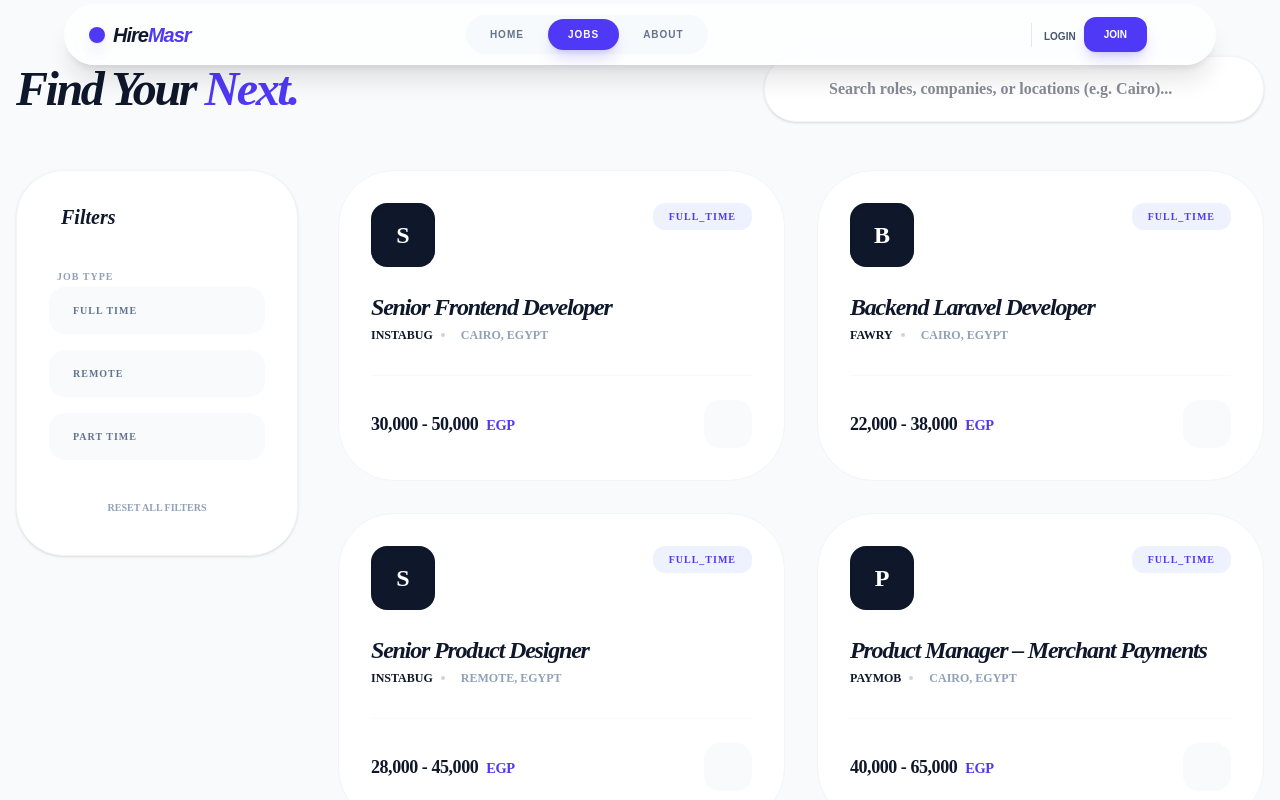
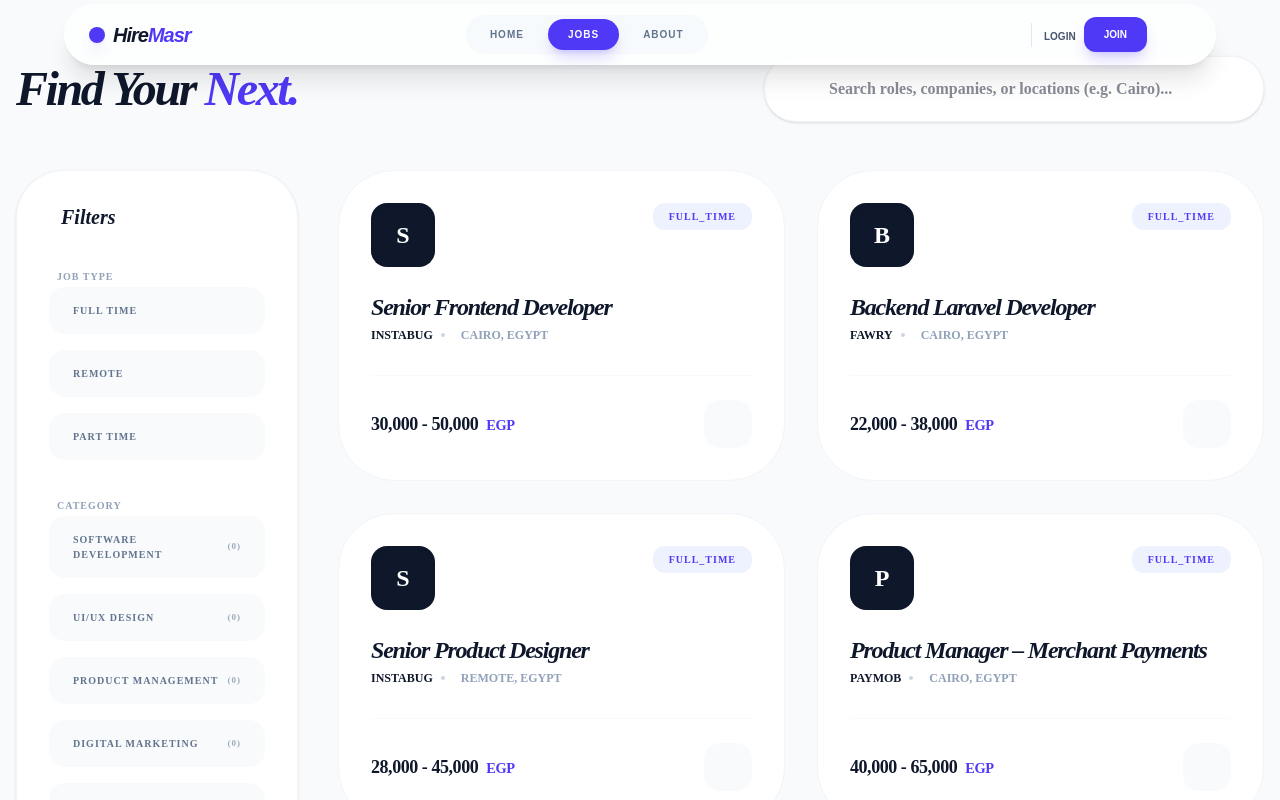
Before and after one commit to marcoreda56-bot/VueJsProject, a Vue app: page /jobs in a window 1280 px wide. Shown: the top 800 px of the page. Built offline with nearby package versions, Linux system fonts and the light colour scheme; data requests are answered from the project's data file.

Commit message:
fix bug in filteration

```diff
--- a/src/features/jobs/views/JobListView.vue
+++ b/src/features/jobs/views/JobListView.vue
@@ -46,6 +46,29 @@
             >
               {{ type.label }}
               <i v-if="selectedType === type.id" class="pi pi-check"></i>
+            </div>
+          </div>
+
+          <div class="space-y-4 mb-8">
+            <label class="text-[10px] font-black text-slate-400 uppercase tracking-widest ml-2"
+              >Category</label
+            >
+            <div
+              v-for="category in jobStore.categories"
+              :key="category.id"
+              @click="toggleCategory(category.id)"
+              :class="
+                selectedCategory === category.id
+                  ? 'bg-indigo-600 text-white shadow-lg shadow-indigo-200 dark:shadow-none'
+                  : 'bg-slate-50 dark:bg-slate-800 text-slate-500'
+              "
+              class="px-6 py-4 rounded-2xl cursor-pointer transition-all flex items-center justify-between font-black text-[10px] uppercase tracking-widest hover:scale-[1.02]"
+            >
+              {{ category.name }}
+              <span v-if="selectedCategory !== category.id" class="text-[9px] opacity-60"
+                >({{ category.jobs_count || 0 }})</span
+              >
+              <i v-if="selectedCategory === category.id" class="pi pi-check"></i>
             </div>
           </div>
 
@@ -131,11 +154,12 @@
 const jobStore = useJobsStore()
 const searchQuery = ref('')
 const selectedType = ref(null)
+const selectedCategory = ref(null) // Added for category filter
 
 const jobTypes = [
-  { id: 'full-time', label: 'Full Time' },
+  { id: 'full_time', label: 'Full Time' },
   { id: 'remote', label: 'Remote' },
-  { id: 'part-time', label: 'Part Time' },
+  { id: 'part_time', label: 'Part Time' },
 ]
 
 onMounted(() => jobStore.initialize())
@@ -156,8 +180,11 @@
       job.location?.toLowerCase().includes(query)
 
     const matchesType = selectedType.value ? job.type === selectedType.value : true
+    const matchesCategory = selectedCategory.value
+      ? String(job.category_id) === String(selectedCategory.value)
+      : true
 
-    return matchesSearch && matchesType
+    return matchesSearch && matchesType && matchesCategory
   })
 })
 
@@ -165,8 +192,13 @@
   selectedType.value = selectedType.value === id ? null : id
 }
 
+const toggleCategory = (id) => {
+  selectedCategory.value = selectedCategory.value === id ? null : id
+}
+
 const resetFilters = () => {
   searchQuery.value = ''
   selectedType.value = null
+  selectedCategory.value = null
 }
 </script>
```
Also changed, not shown: db.json.
